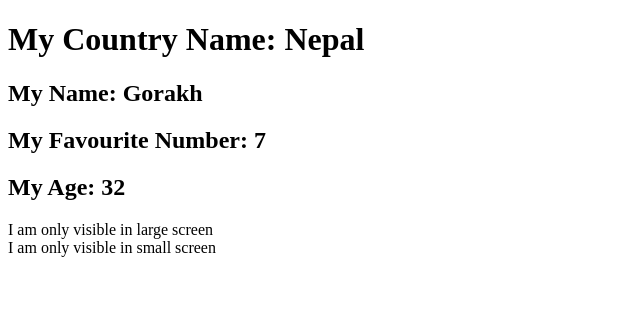
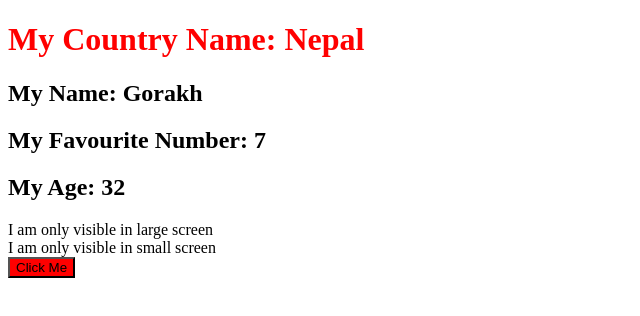
Before and after one commit to shahisachin917/Assignment1, a React (Create React App) app in the folder create-react-app/: page / in a window 1280 px wide. Shown: the top 316 px of the page, without its empty margins (0-640 px from the left). Built offline with nearby package versions, Linux system fonts and the light colour scheme.

Commit message:
css pseudo class

```diff
--- a/create-react-app/src/App.css
+++ b/create-react-app/src/App.css
@@ -4,6 +4,14 @@
   padding: 20px;
   margin-top: 20px;
   margin-bottom: 20px;
+}
+
+h1 {
+  color: red;
+}
+
+h1:hover {
+  color: blueviolet;
 }
 
 span {
@@ -23,6 +31,14 @@ span {
   display: none;
 }
 
+.clickButton {
+  background-color: red;
+}
+
+.clickButton:hover {
+  background-color: green;
+}
+
 @media (min-width: 700px) {
   .large-screen {
     display: block;
--- a/create-react-app/src/App.js
+++ b/create-react-app/src/App.js
@@ -19,6 +19,7 @@ function App() {
 
       <div className="large-screen">I am only visible in large screen</div>
       <div className="small-screen">I am only visible in small screen</div>
+      <button className="clickButton">Click Me</button>
     </>
   );
 }
```
